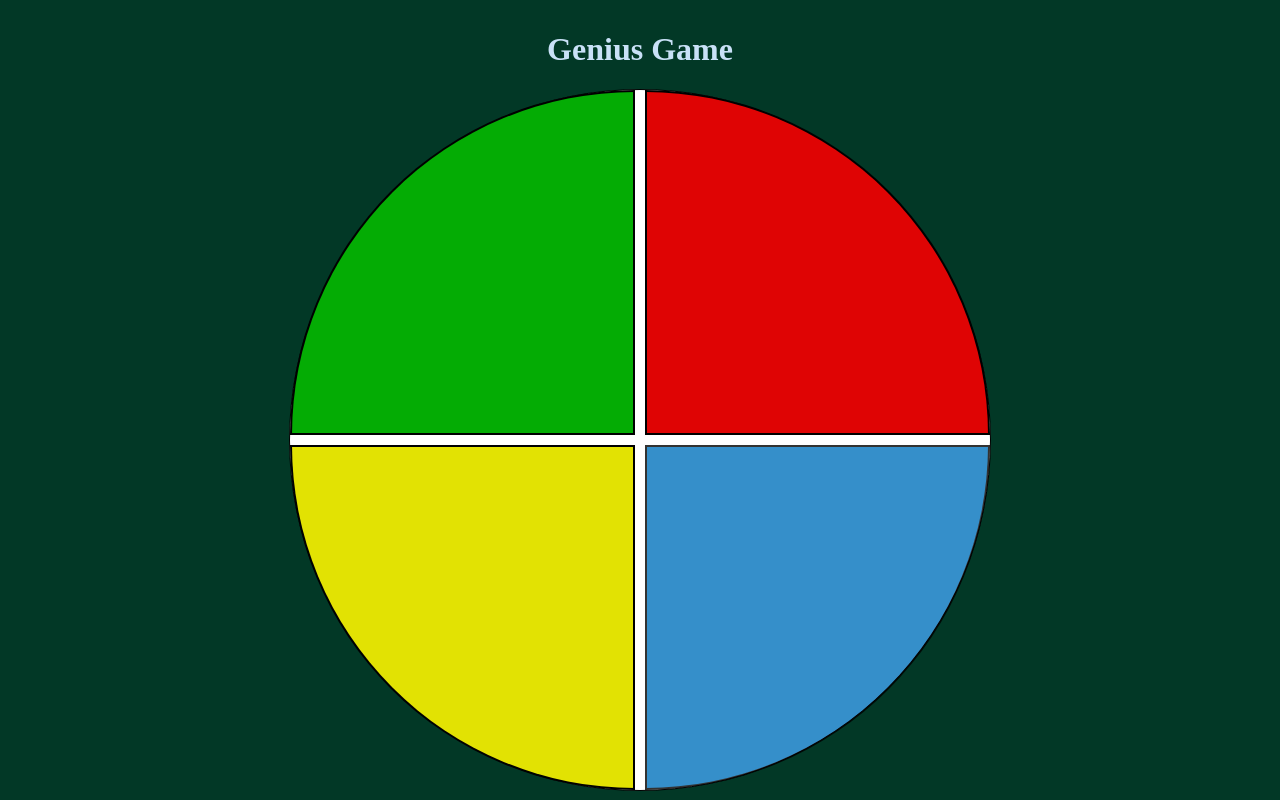
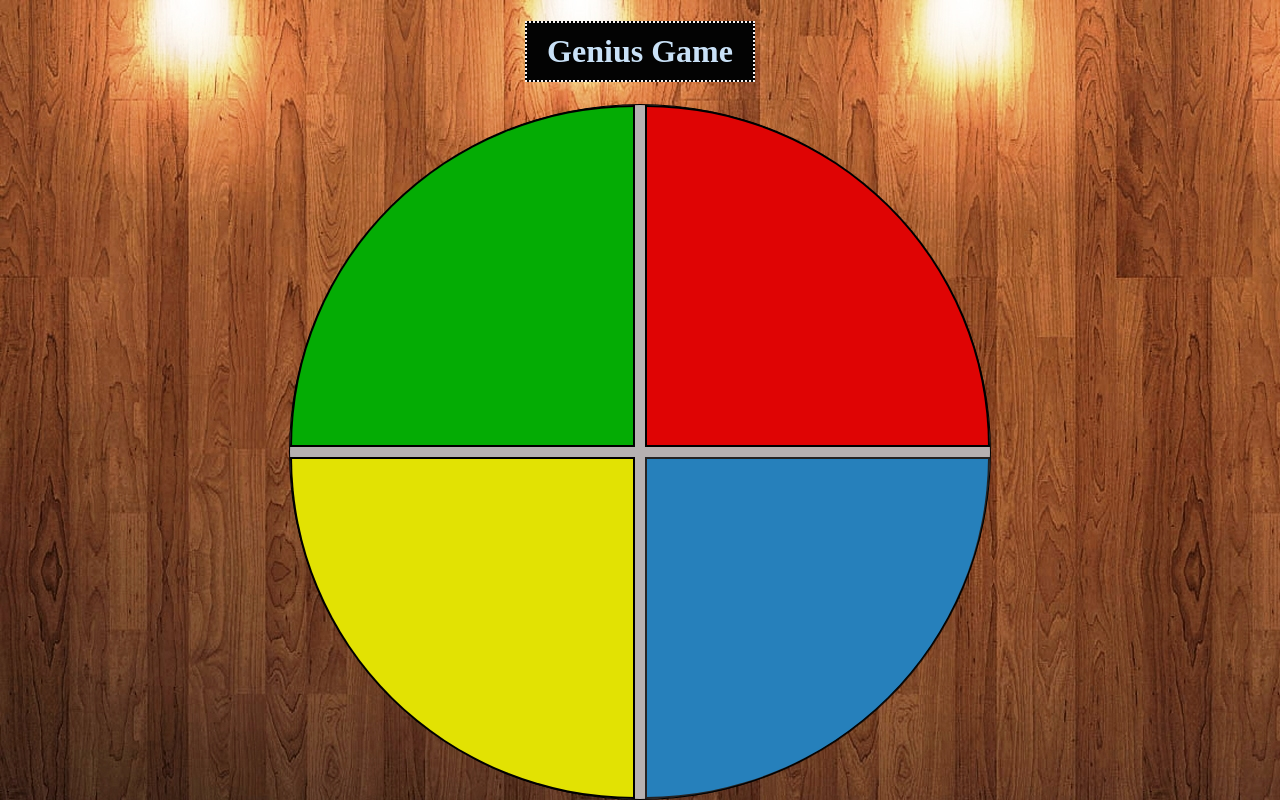
Before and after one commit to sdrashen/Genius-Game-HTML-CSS-JAVASCRIPT, a plain HTML site: page index.html in a window 1280 px wide. Drawn offline with Linux system fonts and the light colour scheme.

Commit message:
Background, colors and title stylizations

```diff
--- a/index.html
+++ b/index.html
@@ -11,7 +11,8 @@
 
 <body>
     <div class="main-game">
-        <h1>Genius Game</h1>
+        <h1 id="title">Genius Game</h1>
+
         <div class="genius">
             <div class="blue"></div>
             <div class="yellow"></div>
--- a/style.css
+++ b/style.css
@@ -1,6 +1,6 @@
 body {
     margin: 0;
-    background-color: rgb(2, 56, 38);
+    background-image: url(images/wood-bg.jpeg);
 }
 
 .main-game {
@@ -12,8 +12,11 @@ body {
     align-items: center;
 }
 
-h1 {
+#title {
     color: rgb(201, 225, 247);
+    background-color: rgb(3, 3, 3);
+    padding: 10px 20px;
+    border: 2px dotted rgb(245, 241, 241);
 }
 
 
@@ -24,7 +27,7 @@ h1 {
     grid-template-areas: 'green red' 'yellow blue';
     gap: 10px;
     border: 1px solid #000000;
-    background-color: #ffffff;
+    background-color: #b6b1b1;
     border-radius: 100%;
     width: 700px;
     height: 700px;
```
Also changed, not shown: images/wood-bg.jpeg (added).
